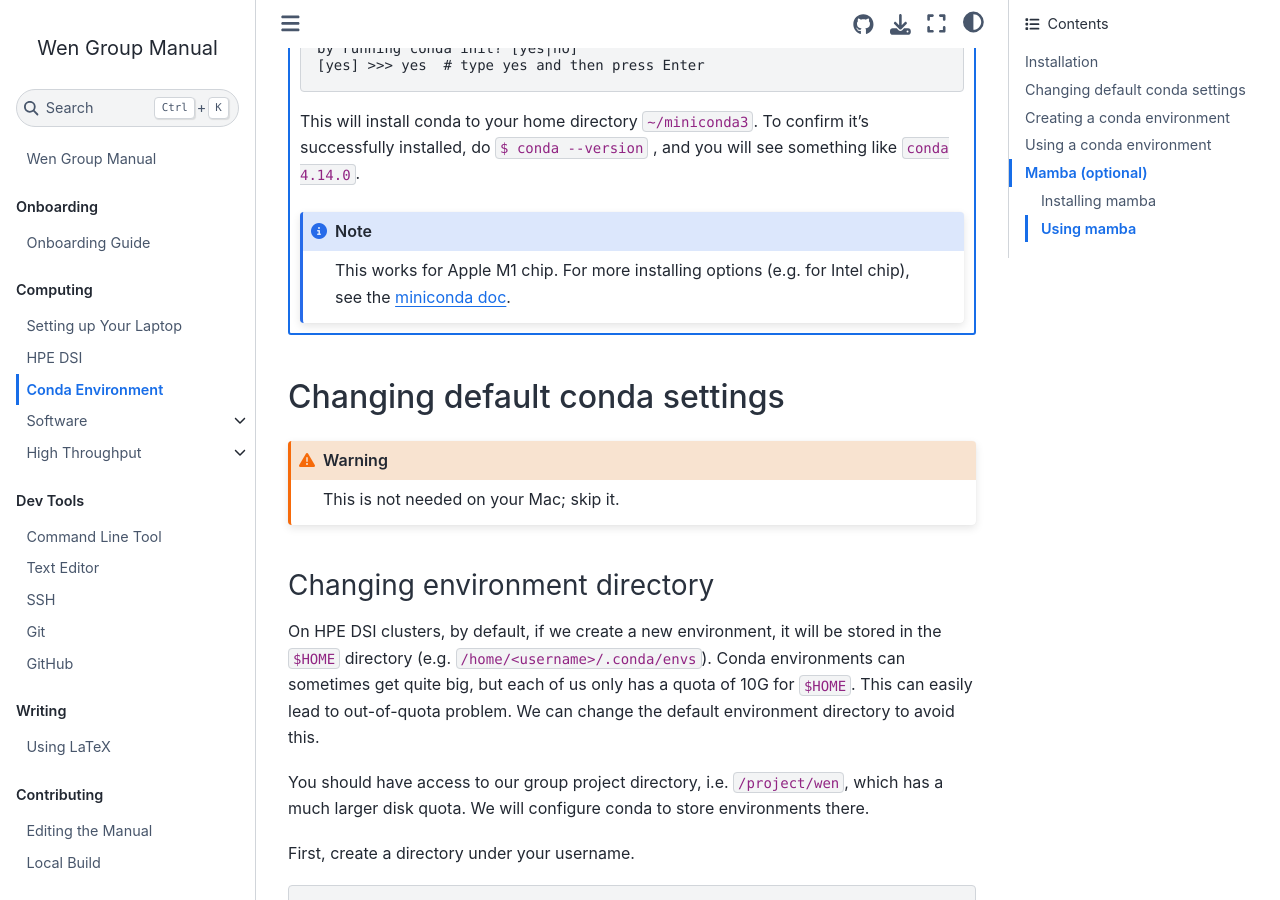
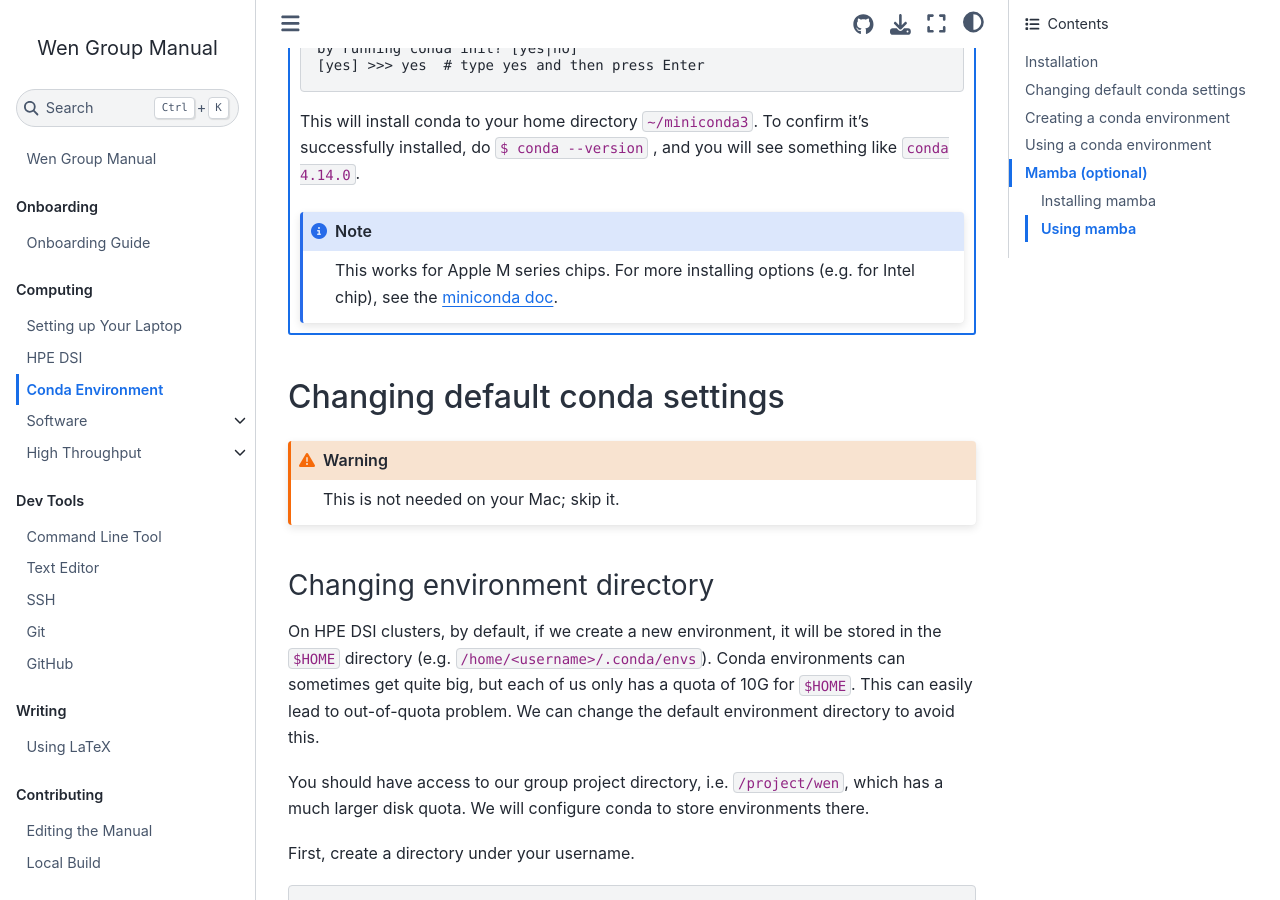
Before and after one commit to wengroup/group_manual, a Jupyter Book: the page built from docs/computing/conda.md, in a window 1280 px wide and 900 px high, scrolled down 791 px. Built offline with Jupyter Book 1.0.4 settings and Sphinx 7.4.7 and the Sphinx Book theme 1.1.4, drawn with Linux system fonts in a browser that asks for light colours.

Commit message:
Update M1 to M series

````diff
--- a/docs/computing/conda.md
+++ b/docs/computing/conda.md
@@ -41,7 +41,7 @@
 To confirm it's successfully installed, do `$ conda --version` , and you will see something like `conda 4.14.0`.
 
 ```{note}
-This works for Apple M1 chip. For more installing options (e.g. for Intel chip), see the [miniconda doc](https://docs.conda.io/en/latest/miniconda.html).
+This works for Apple M series chips. For more installing options (e.g. for Intel chip), see the [miniconda doc](https://docs.conda.io/en/latest/miniconda.html).
 ```
 
 :::
````
